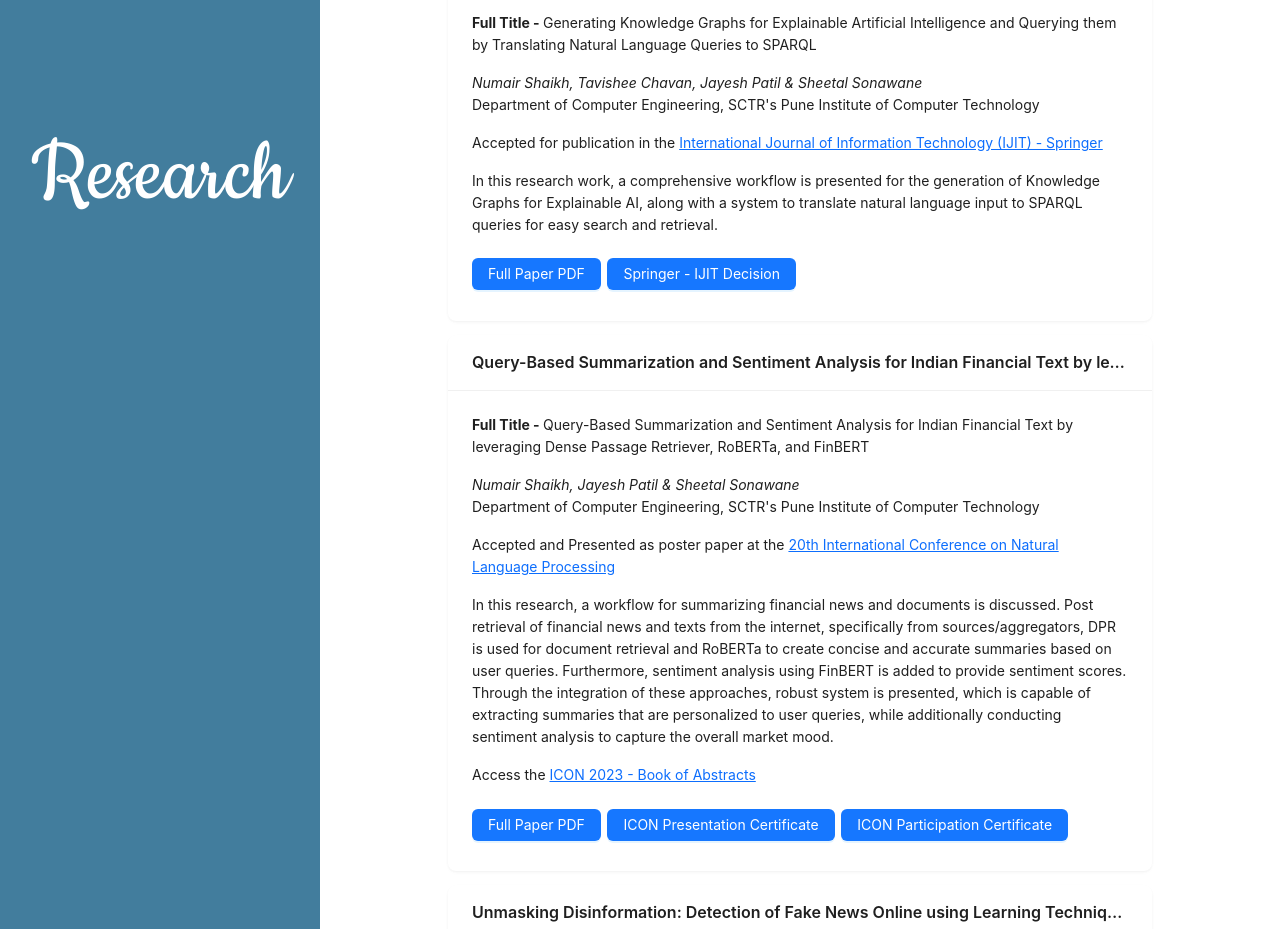
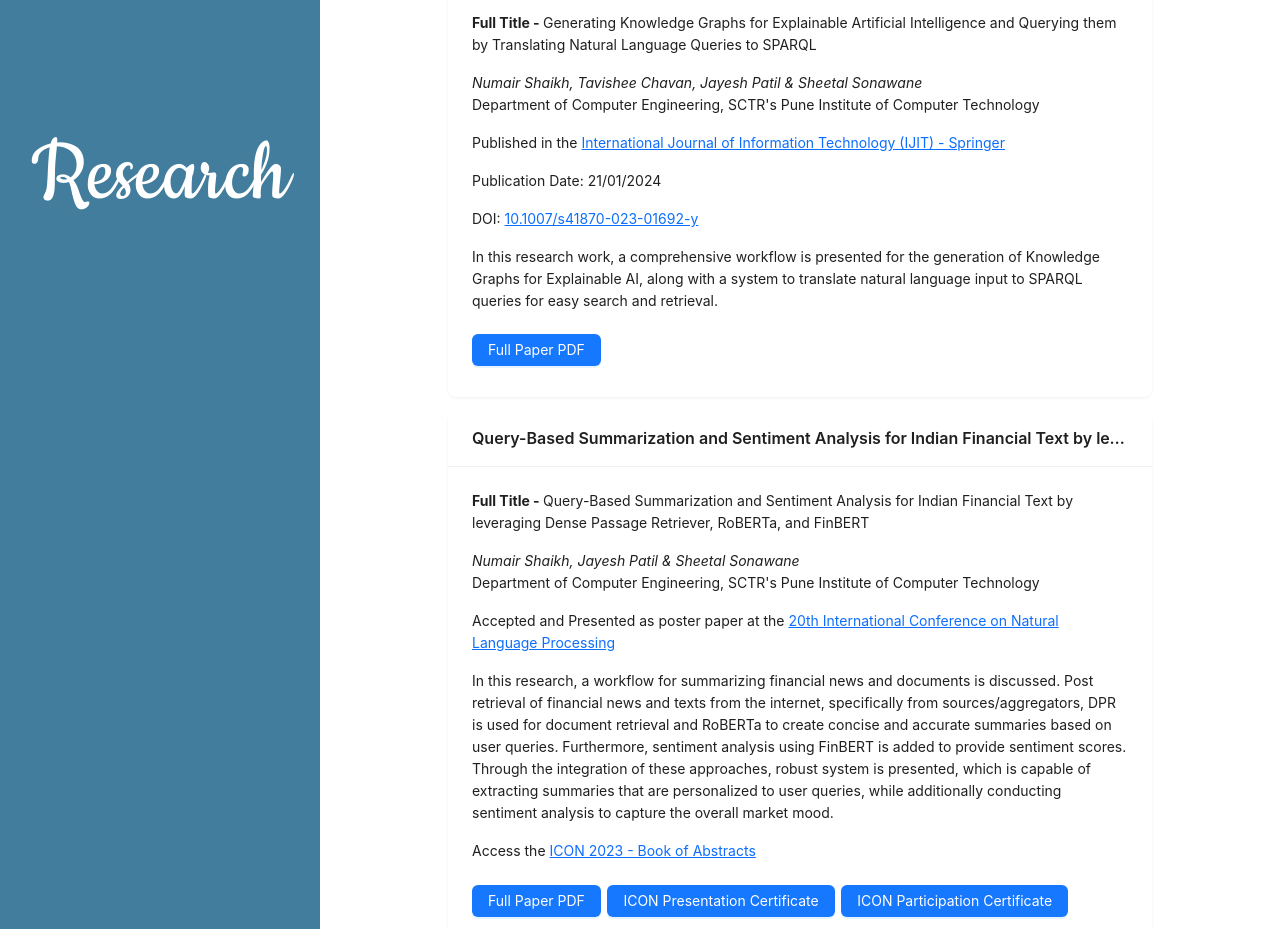
Before and after one commit to numair07/Personal-Website, a React (Create React App) app: page / in a window 1280 px wide. Shown: the part 3920-4849 px from the top of the page. Built offline with nearby package versions, Linux system fonts and the light colour scheme.

Commit message:
[Numair] Changed the status of KG Paper to published.

```diff
--- a/src/components/Research/research.js
+++ b/src/components/Research/research.js
@@ -79,7 +79,9 @@ const Research = () => {
                         <p><b>Full Title - </b> Generating Knowledge Graphs for Explainable Artificial Intelligence and Querying them by Translating Natural Language Queries to SPARQL</p>
                         <i>Numair Shaikh, Tavishee Chavan, Jayesh Patil & Sheetal Sonawane</i>
                         <p>Department of Computer Engineering, SCTR's Pune Institute of Computer Technology</p>
-                        <p>Accepted for publication in the <a href="https://www.springer.com/journal/41870">International Journal of Information Technology (IJIT) - Springer </a></p>
+                        <p>Published in the <a href="https://www.springer.com/journal/41870">International Journal of Information Technology (IJIT) - Springer </a></p>
+                        <p>Publication Date: 21/01/2024</p>
+                        <p>DOI: <a href="https://doi.org/10.1007/s41870-023-01692-y">10.1007/s41870-023-01692-y</a></p>
                         <p>In this research work, a comprehensive workflow is presented for the generation of Knowledge Graphs for Explainable AI, along with a system to translate natural language input to SPARQL queries for easy search and retrieval.</p>
                         <Button type="primary" className="pdfbuttons" onClick={showModalSparqlPaper}>
                             Full Paper PDF
@@ -93,9 +95,9 @@ const Research = () => {
                                 style={{ border: 'none' }}
                             />
                         </Modal>
-                        <Button type="primary" className="pdfbuttons" onClick={showModalSparqlDecision}>
+                        {/* <Button type="primary" className="pdfbuttons" onClick={showModalSparqlDecision}>
                             Springer - IJIT Decision
-                        </Button>
+                        </Button> */}
                         <Modal title="PDF Viewer" centered open={isModalOpenSparqlDecision} onOk={handleOk} onCancel={handleCancel} width={'90%'}>
                             <iframe
                                 src={sparqlpaper_decision}
```
